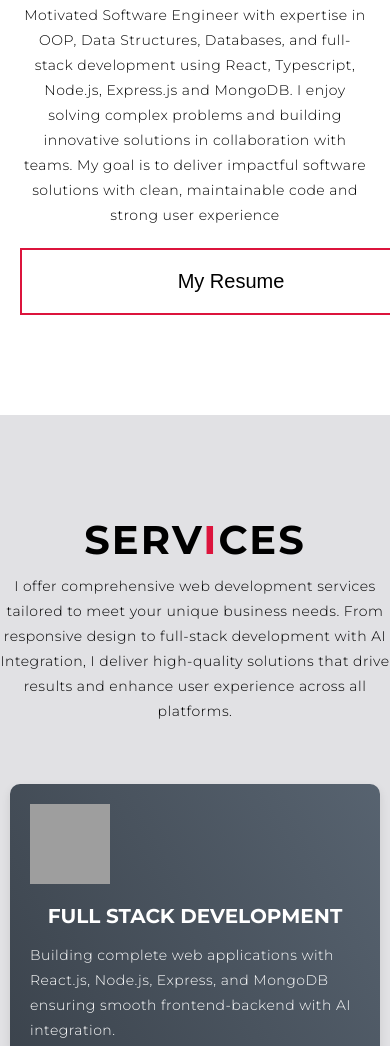
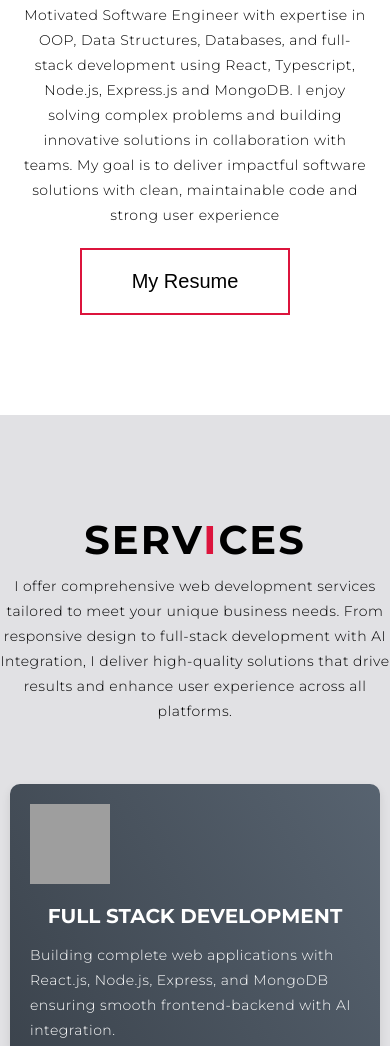
Before and after one commit to Hira-Safdar12/Zohaib-s-Portfolio, a plain HTML site: page index.html in a window 390 px wide. Shown: the part 1054-2100 px from the top of the page. Drawn offline with nearby package versions, Linux system fonts and the light colour scheme; grey boxes are pictures that could not be loaded; a script that the page names is missing.

Commit message:
update title

```diff
--- a/style.css
+++ b/style.css
@@ -721,6 +721,10 @@ p {
   #about .col-left{
     display: none;
   }
+  .col-right a{
+    width: 60%;
+    margin-left: 60px;
+  }
 }
 @media screen and (min-width: 768px) {
   #about .about {
@@ -733,7 +737,7 @@ p {
     padding-left: 60px;
   }
   .col-right a{
-    width: 30vh;
+    width: 30%;
   }
 
   #about .about .col-left .about-img::after {
```
